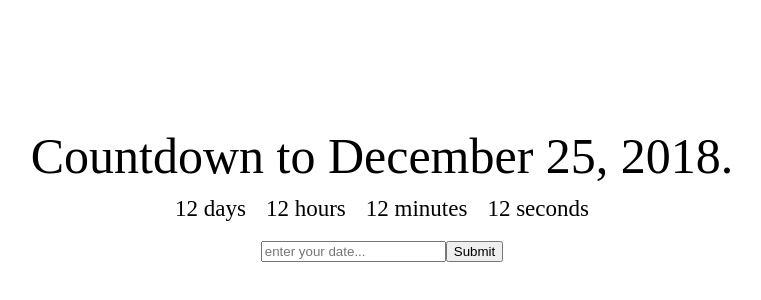
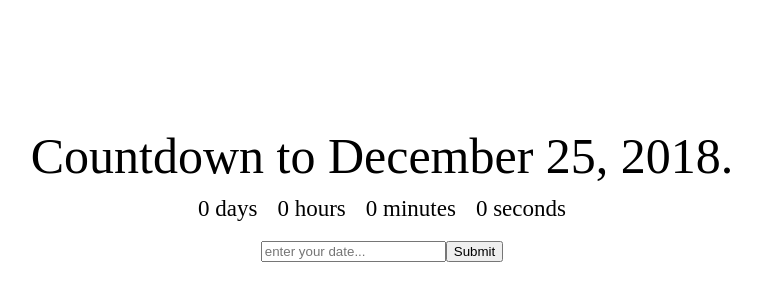
Before and after one commit to mariorodeghiero/course-react-redux, a React (Create React App) app: page / in a window 1280 px wide. Shown: the part 126-426 px from the top of the page, without its empty margins (258-1019 px from the left). Built offline with nearby package versions, Linux system fonts and the light colour scheme.

Commit message:
create clock component

```diff
--- a/src/App.js
+++ b/src/App.js
@@ -1,30 +1,32 @@
 import React, { Component } from "react";
 import "./App.css";
+import Clock from "./Clock";
 
 class App extends Component {
   constructor(props) {
     super(props);
     this.state = {
-      deadLine: "December 25, 2018."
+      deadLine: "December 25, 2018.",
+      newDeadLine: ""
     };
   }
 
   changeDeadLine() {
-    this.setState({ deadLine: "November 14, 2018" });
+    this.setState({ deadLine: this.state.newDeadLine });
   }
 
   render() {
     return (
       <div className="App">
         <div className="App-title">Countdown to {this.state.deadLine}</div>
+        <Clock />
         <div>
-          <div className="Clock-days">12 days</div>
-          <div className="Clock-hours">12 hours</div>
-          <div className="Clock-minutes">12 minutes</div>
-          <div className="Clock-seconds">12 seconds</div>
-        </div>
-        <div>
-          <input placeholder="enter your date..." />
+          <input
+            placeholder="enter your date..."
+            onChange={event =>
+              this.setState({ newDeadLine: event.target.value })
+            }
+          />
           <button onClick={() => this.changeDeadLine()}>Submit</button>
         </div>
       </div>
--- /dev/null
+++ b/src/Clock.js
@@ -0,0 +1,26 @@
+import React, { Component } from "react";
+import "./App.css";
+
+class Clock extends Component {
+  constructor(props) {
+    super(props);
+    this.state = {
+      days: 0,
+      hours: 0,
+      minutes: 0,
+      seconds: 0
+    };
+  }
+  render() {
+    return (
+      <div>
+        <div className="Clock-days">{this.state.days} days</div>
+        <div className="Clock-hours">{this.state.hours} hours</div>
+        <div className="Clock-minutes">{this.state.minutes} minutes</div>
+        <div className="Clock-seconds">{this.state.seconds} seconds</div>
+      </div>
+    );
+  }
+}
+
+export default Clock;
```
